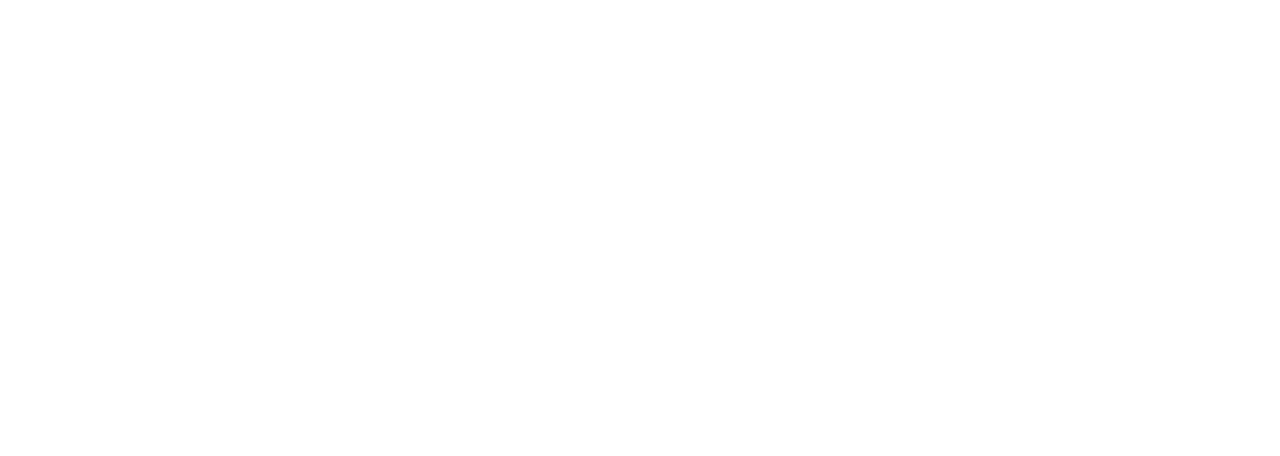
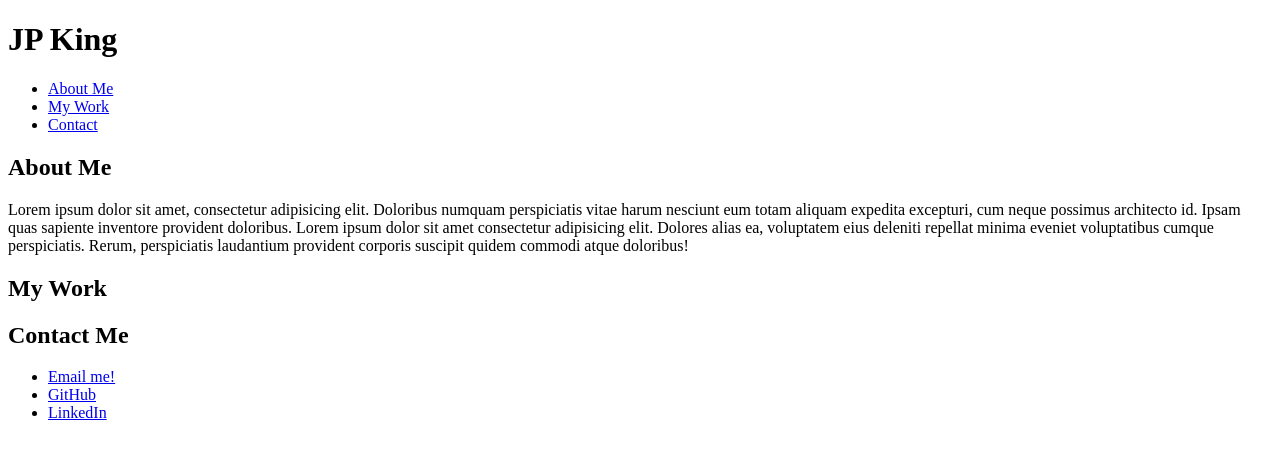
Before and after one commit to jp-king-1337/professional_portfolio, a plain HTML site: page pages/index.html in a window 1280 px wide. Drawn offline with Linux system fonts and the light colour scheme.

Commit message:
Added navigation menu in the header, along with some basic sections. Linked the menu to the sections.

```diff
--- a/pages/index.html
+++ b/pages/index.html
@@ -1,5 +1,6 @@
 <!DOCTYPE html>
 <html lang="en">
+
 <head>
     <meta charset="UTF-8">
     <meta http-equiv="X-UA-Compatible" content="IE=edge">
@@ -7,11 +8,60 @@
     <title>JP King</title>
 </head>
 
-<header>
+<body>
+    <header class="header">
+        <h1>JP King</h1>
+        <!-- <img src="homework/professional_portfolio/assets/images/DSC_0490.JPG" alt="picture of me" /> -->
+        <nav>
+            <ul>
+                <li>
+                    <a href="#about_me">About Me</a>
+                </li>
+                <li>
+                    <a href="#my_work">My Work</a>
+                </li>
+                <li>
+                    <a href="#contact_me">Contact</a>
+                </li>
+            </ul>
+        </nav>
+    </header>
 
-</header>
+    <main>
+        <section id="about_me" class="about_me">
+            <h2>About Me</h2>
+            <p>Lorem ipsum dolor sit amet, consectetur adipisicing elit. Doloribus numquam perspiciatis vitae harum
+                nesciunt eum totam aliquam expedita excepturi, cum neque possimus architecto id. Ipsam quas sapiente
+                inventore provident doloribus. Lorem ipsum dolor sit amet consectetur adipisicing elit. Dolores alias
+                ea, voluptatem eius deleniti repellat minima eveniet voluptatibus cumque perspiciatis. Rerum,
+                perspiciatis laudantium provident corporis suscipit quidem commodi atque doloribus!</p>
+        </section>
 
-<body>
+        <section id="my_work" class="my_work">
+            <h2>My Work</h2>
+
+        </section>
+
+        <section id="contact_me" class="contact_me">
+            <h2>Contact Me</h2>
+            <ul>
+                <!-- <li>
+                    <a href="tel:5555550101">555-555-0101</a>
+                </li>
+                I don't want my phone number to be linked, but I did learn how to add a phone number if desired.-->
+                <li>
+                    <a href="mailto:jp.king.1337@gmail.com">Email me!</a>
+                </li>
+                <li>
+                    <a href="https://github.com/jp-king-1337" target="blank">GitHub</a>
+                </li>
+                <li>
+                    <a href="https://www.linkedin.com/in/jpking1337/" target="blank">LinkedIn</a>
+                </li>
+            </ul>
+        </section>
+    </main>
 
 </body>
+
 </html>
```
